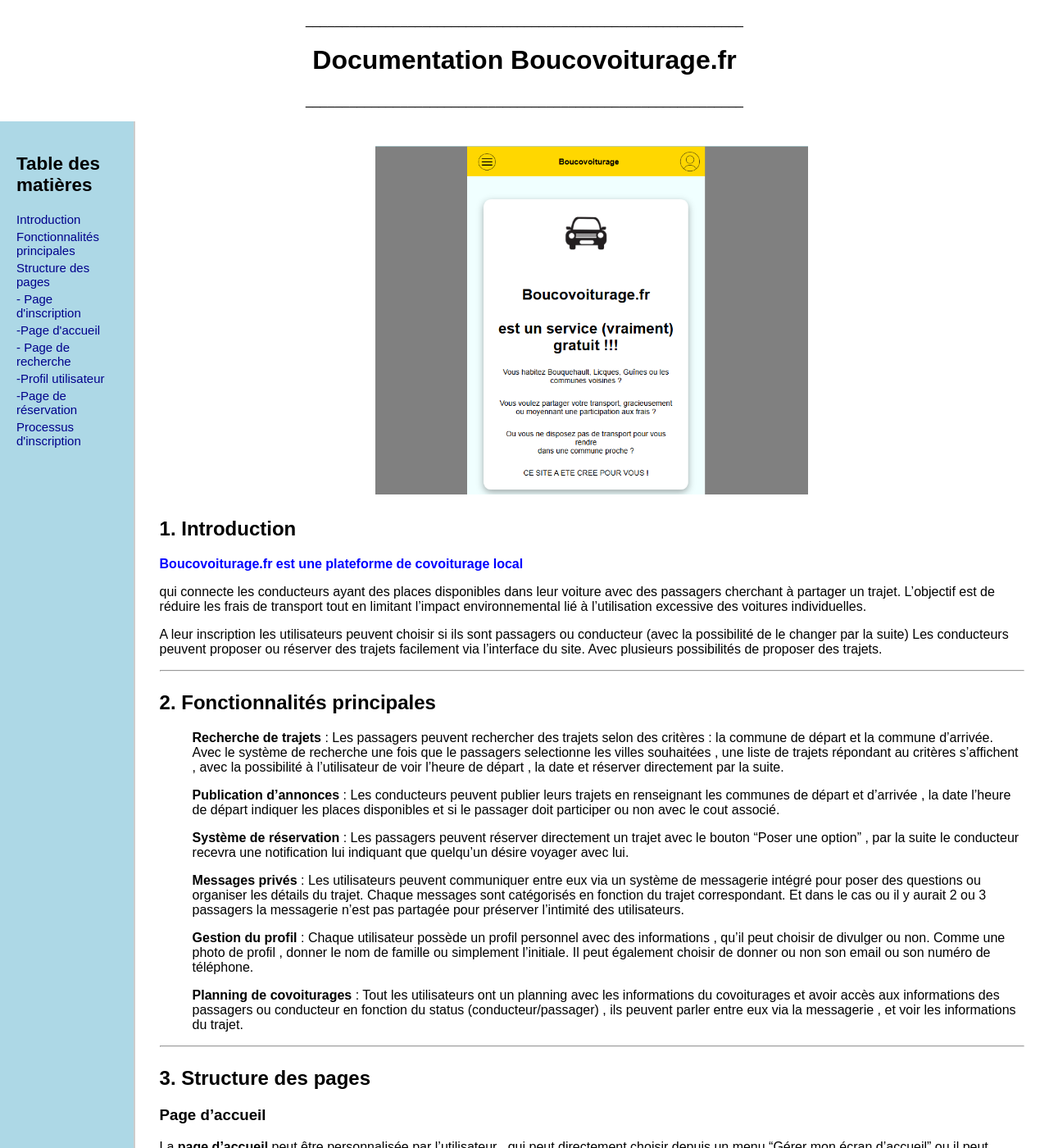
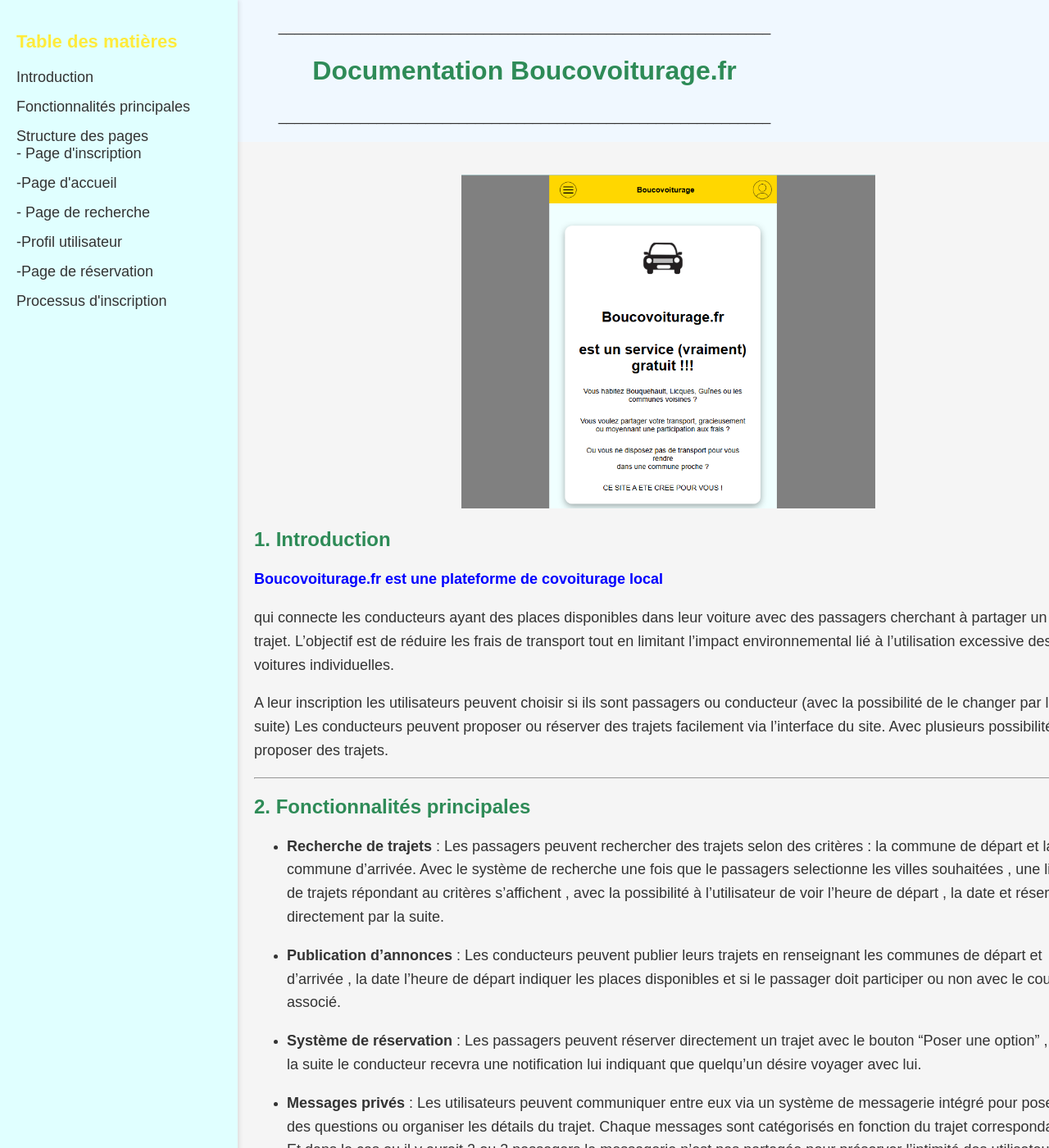
Before and after one commit to mazuriereve/mazuriereve.github.io, a Jekyll site: the page built from README.md, in a window 1280 px wide and 1400 px high. Shown: the whole window at 82% size. Built offline with Jekyll 4.4.1, drawn with Linux system fonts in a browser that asks for light colours; our own code applies the rules of GitHub Pages for plain Markdown files.

Commit message:
Update customs.css
changement total du css

```diff
--- a/assets/css/customs.css
+++ b/assets/css/customs.css
@@ -1,56 +1,74 @@
-/* Container layout: side-by-side */
-.layout {
-  display: flex;
-  min-height: 100vh; /* S'étend sur toute la hauteur de la fenêtre */
+
+/* Styles généraux */
+body {
+    font-family: Arial, sans-serif;
+    margin: 0;
+    padding: 0;
+    background-color: #f0f8ff; /* Bleu clair */
+    color: #333;
 }
 
-/* Sidebar (Table des matières) */
+.container {
+    display: flex;
+    height: 100vh;
+}
+
+h1, h2 {
+    color: #2e8b57; /* Vert */
+}
+
+/* Sidebar - Menu à gauche */
 .sidebar {
-  position: sticky;
-  font-size: 15px;
-  top: 0; /* Garde la barre latérale en haut lorsque l'utilisateur défile */
-  width: 320px; /* Ajuste la largeur selon ton besoin */
-  padding: 20px;
-  background-color: lightblue ; /* Couleur de fond de la barre latérale */
-  height: 100vh; /* Prend toute la hauteur de la page */
-  overflow-y: auto; /* Si la table des matières est trop longue, elle sera scrollable */
-  border-right: 2px solid #ccc; /* Optionnel : bordure droite */
+    background-color: #e0ffff; /* Bleu pâle */
+    padding: 20px;
+    width: 250px;
+    position: fixed;
+    top: 0;
+    left: 0;
+    height: 100%;
+    box-shadow: 2px 0px 5px rgba(0, 0, 0, 0.1);
+}
+
+.sidebar h2 {
+    color: #ffeb3b; /* Jaune pâle */
+    font-size: 22px;
+    margin-bottom: 20px;
+}
+
+.sidebar ul {
+    list-style-type: none;
+    padding: 0;
+}
+
+.sidebar ul li {
+    margin-bottom: 15px;
+}
+
+.sidebar ul li a {
+    text-decoration: none;
+    color: #333;
+    font-size: 18px;
+    transition: color 0.3s ease;
+}
+
+.sidebar ul li a:hover {
+    color: #2e8b57; /* Vert */
 }
 
 /* Contenu principal */
 .content {
-  flex-grow: 1;
-  padding: 30px;
-  overflow-y: auto;
+    margin-left: 270px; /* Espace pour la sidebar */
+    padding: 40px;
+    background-color: #f5f5f5; /* Gris clair */
+    overflow-y: auto;
+    width: calc(100% - 270px);
 }
 
-/* Styles supplémentaires pour rendre le contenu agréable */
-body {
-  margin: 0;
-  font-family: Arial, sans-serif;
+section {
+    margin-bottom: 60px;
 }
 
-main h1, main h2, main h3 {
-  margin-top: 1em;
+p {
+    font-size: 18px;
+    line-height: 1.6;
 }
-
-nav ul {
-  list-style: none;
-  padding-left: 0;
-}
-
-nav ul li a {
-  text-decoration: none;
-  color: darkblue;
-  padding: 2px 0;
-  display: block;
-}
-
-nav ul li a:hover {
-  text-decoration: underline;
-}
-
-ul {
-    list-style-type: none; /* Supprime les puces par défaut */
-
-}
```
